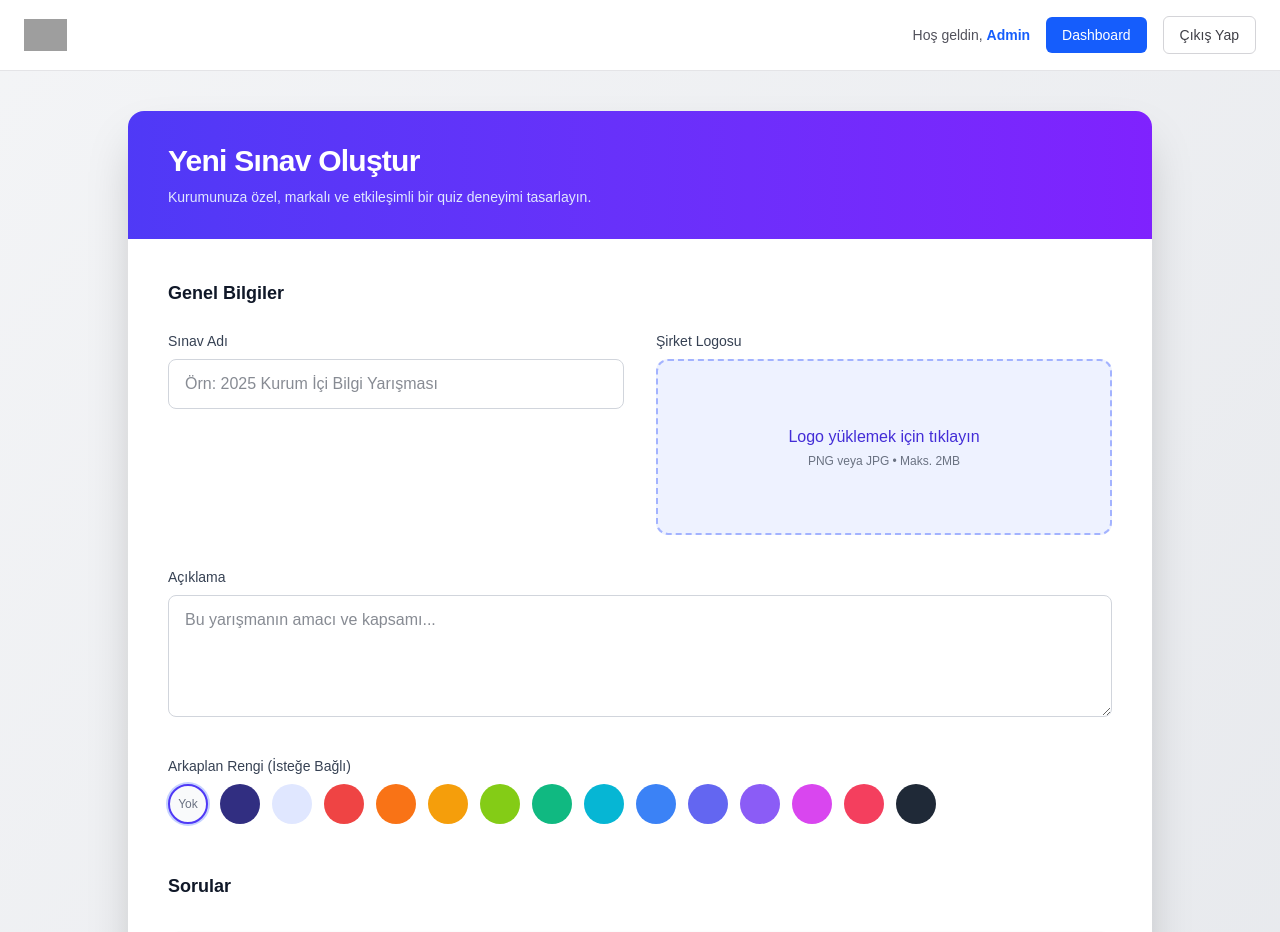
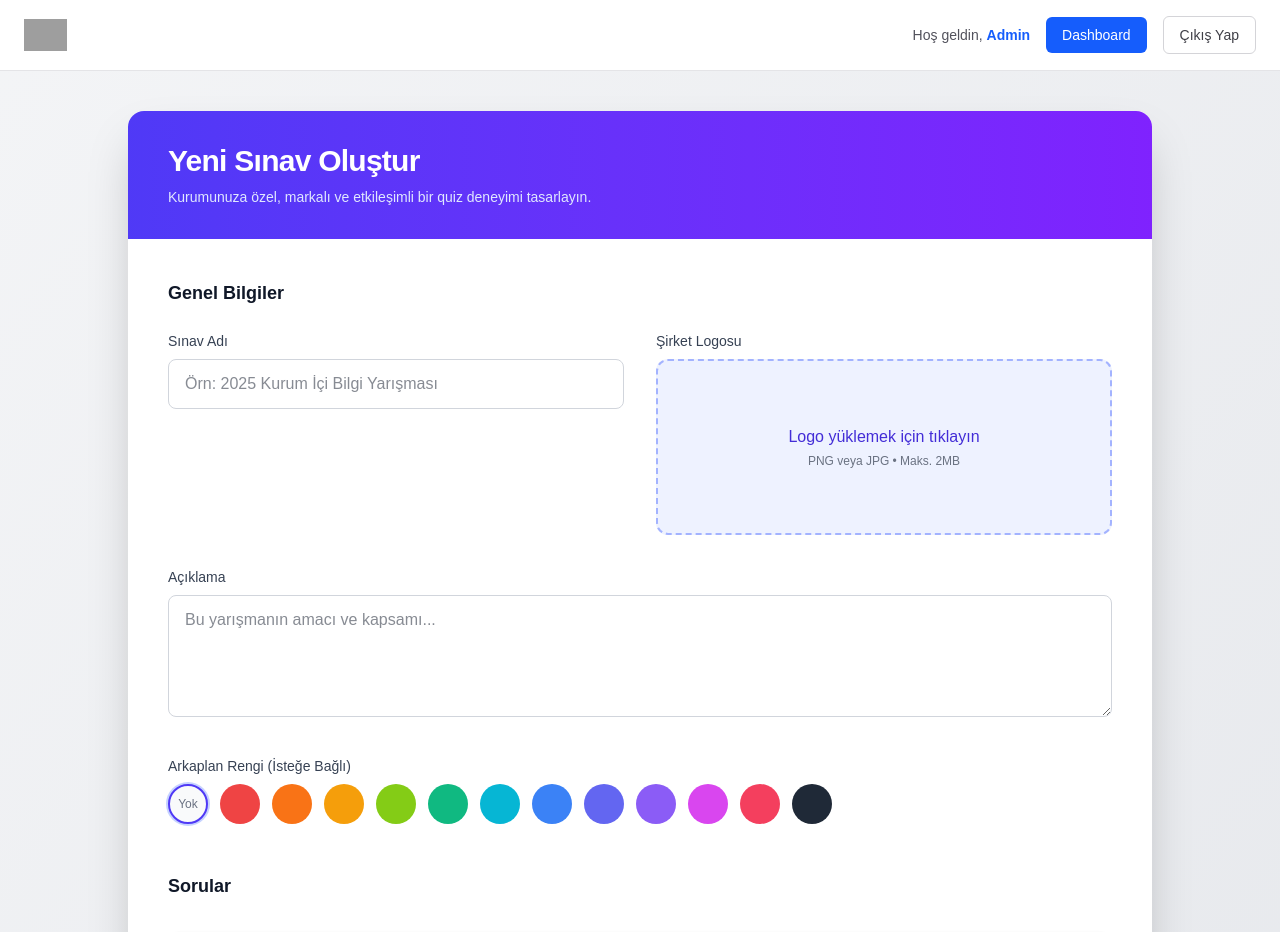
Before and after one commit to ikbaldemirci/yakogroups_quiz, a Next.js app in the folder client/: page /create in a window 1280 px wide. Shown: the top 932 px of the page. Built offline with nearby package versions, Linux system fonts and the light colour scheme; sample sign-in values are in the browser's storage; grey boxes are pictures that could not be loaded.

Commit message:
temayı bozan 2 renk silindi

```diff
--- a/client/pages/create.tsx
+++ b/client/pages/create.tsx
@@ -40,8 +40,6 @@ export default function CreateQuiz() {
 
   const colors = [
     "",
-    "#312e81",
-    "#E0E7FF",
     "#ef4444",
     "#f97316",
     "#f59e0b",
--- a/client/pages/edit/[id].tsx
+++ b/client/pages/edit/[id].tsx
@@ -40,8 +40,6 @@ export default function EditQuiz() {
 
     const colors = [
         "",
-        "#312e81",
-        "#E0E7FF",
         "#ef4444",
         "#f97316",
         "#f59e0b",
```
